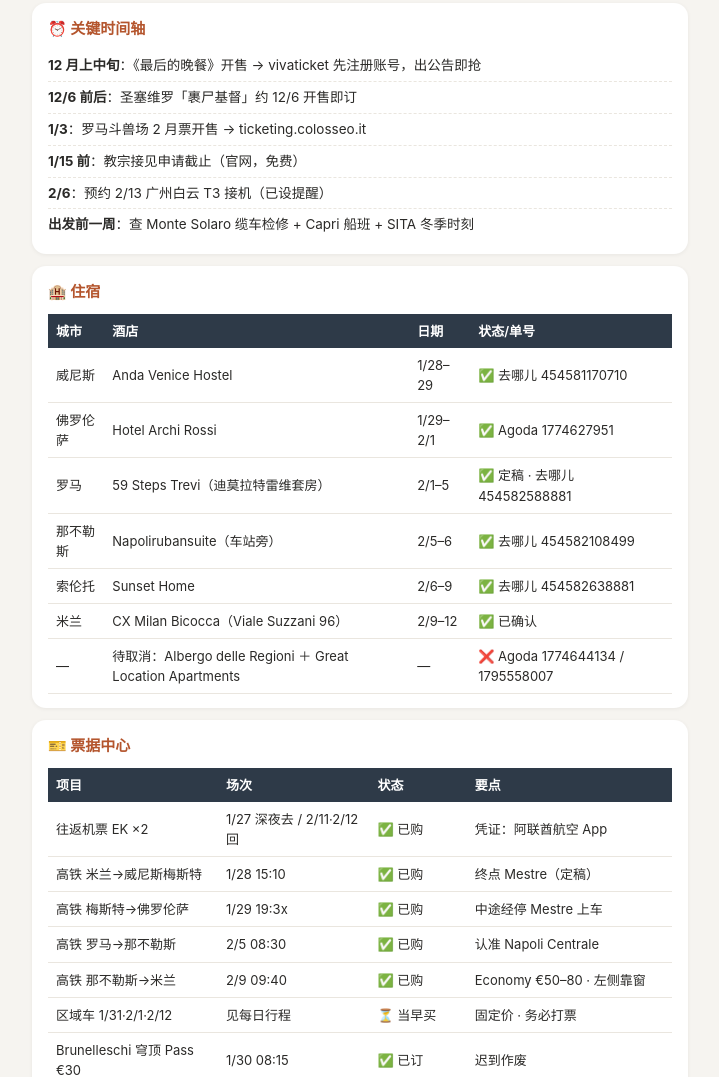
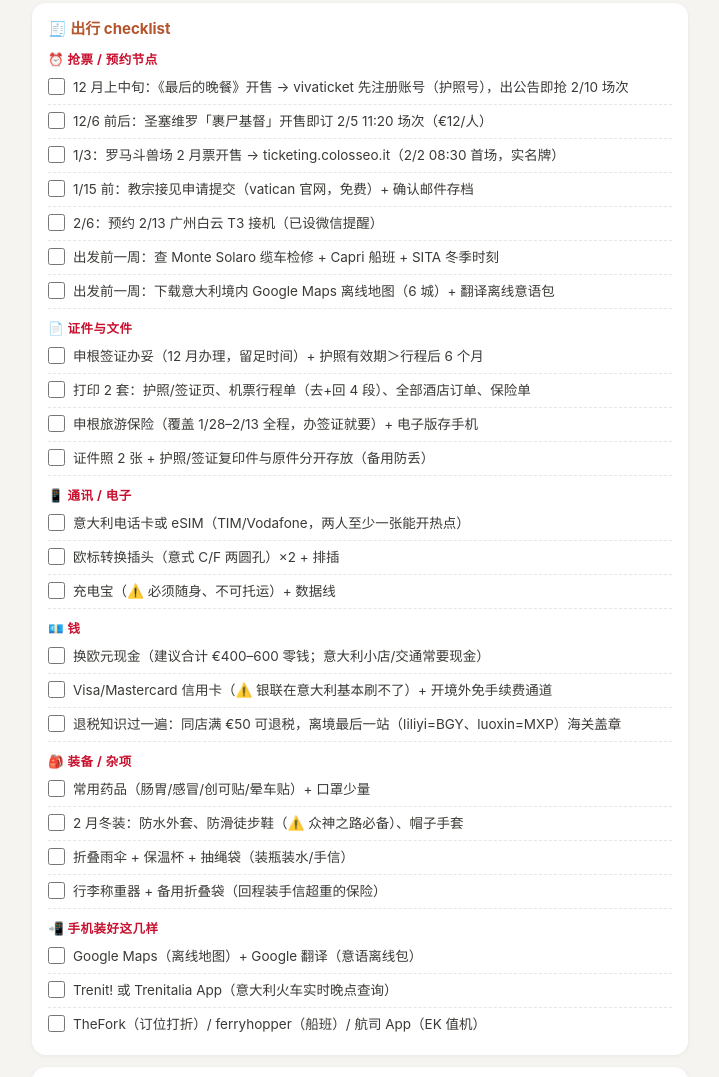
Before and after one commit to waynela1030-hub/italy-trip, a plain HTML site: page index.html in a window 1280 px wide. Shown: the part 1011-2088 px from the top of the page, without its empty margins (280-999 px from the left). Drawn offline with Linux system fonts and the light colour scheme.

Commit message:
Checklist: replace key timeline with 24-item travel checklist (persistent checkboxes)

```diff
--- a/index.html
+++ b/index.html
@@ -54,9 +54,11 @@ body{font-family:-apple-system,BlinkMacSystemFont,"PingFang SC","Microsoft YaHei
 .block{background:var(--card);border-radius:14px;padding:14px 16px;margin-top:12px;box-shadow:0 1px 4px rgba(0,0,0,.06)}
 .block h3{font-size:15px;margin-bottom:10px;color:var(--acc)}
 .flight{font-size:13.5px;background:#F7F1EA;border-radius:9px;padding:8px 11px;margin-bottom:7px}
-.keys{list-style:none}
-.keys li{font-size:13.5px;padding:5px 0;border-bottom:1px dashed var(--line)}
-.keys li:last-child{border-bottom:0}
+.ck{display:flex;align-items:flex-start;gap:8px;font-size:13.5px;padding:6px 0;border-bottom:1px dashed var(--line);cursor:pointer;color:#3C3A36}
+.ck:last-child{border-bottom:0}
+.ck input{width:17px;height:17px;flex:0 0 auto;margin-top:1px;accent-color:#C8102E}
+.ck input:checked+*{text-decoration:line-through;color:#A8A5A0}
+.ck-sec{font-size:12.5px;font-weight:700;color:#C8102E;margin:10px 0 2px;letter-spacing:.5px}
 .acc{width:100%;border-collapse:collapse;font-size:13px}
 .acc th{background:#2E3A48;color:#fff;padding:7px 8px;text-align:left;font-weight:600}
 .acc td{padding:7px 8px;border-bottom:1px solid var(--line)}
@@ -99,15 +101,43 @@ body{font-family:-apple-system,BlinkMacSystemFont,"PingFang SC","Microsoft YaHei
    <tr><td>2/6–2/9</td><td>索伦托</td><td>Sunset Home</td><td>3 晚</td></tr>
    <tr><td>2/9–2/12</td><td>米兰</td><td>CX Milan Bicocca</td><td>3 晚（luoxin 2/11 离境 = 2 晚）</td></tr></table></div>
 
-  <div class="block"><h3>⏰ 关键时间轴</h3>
-   <ul class="keys">
-    <li><b>12 月上中旬</b>：《最后的晚餐》开售 → vivaticket 先注册账号，出公告即抢</li>
-    <li><b>12/6 前后</b>：圣塞维罗「裹尸基督」约 12/6 开售即订</li>
-    <li><b>1/3</b>：罗马斗兽场 2 月票开售 → ticketing.colosseo.it</li>
-    <li><b>1/15 前</b>：教宗接见申请截止（官网，免费）</li>
-    <li><b>2/6</b>：预约 2/13 广州白云 T3 接机（已设提醒）</li>
-    <li><b>出发前一周</b>：查 Monte Solaro 缆车检修 + Capri 船班 + SITA 冬季时刻</li>
-   </ul></div>
+  <div class="block"><h3>🧾 出行 checklist</h3>
+   <div class="ck-sec">⏰ 抢票 / 预约节点</div>
+   <label class="ck"><input type="checkbox" id="ck1">12 月上中旬：《最后的晚餐》开售 → vivaticket 先注册账号（护照号），出公告即抢 2/10 场次</label>
+   <label class="ck"><input type="checkbox" id="ck2">12/6 前后：圣塞维罗「裹尸基督」开售即订 2/5 11:20 场次（€12/人）</label>
+   <label class="ck"><input type="checkbox" id="ck3">1/3：罗马斗兽场 2 月票开售 → ticketing.colosseo.it（2/2 08:30 首场，实名牌）</label>
+   <label class="ck"><input type="checkbox" id="ck4">1/15 前：教宗接见申请提交（vatican 官网，免费）+ 确认邮件存档</label>
+   <label class="ck"><input type="checkbox" id="ck5">2/6：预约 2/13 广州白云 T3 接机（已设微信提醒）</label>
+   <label class="ck"><input type="checkbox" id="ck6">出发前一周：查 Monte Solaro 缆车检修 + Capri 船班 + SITA 冬季时刻</label>
+   <label class="ck"><input type="checkbox" id="ck7">出发前一周：下载意大利境内 Google Maps 离线地图（6 城）+ 翻译离线意语包</label>
+
+   <div class="ck-sec">📄 证件与文件</div>
+   <label class="ck"><input type="checkbox" id="ck8">申根签证办妥（12 月办理，留足时间）+ 护照有效期＞行程后 6 个月</label>
+   <label class="ck"><input type="checkbox" id="ck9">打印 2 套：护照/签证页、机票行程单（去+回 4 段）、全部酒店订单、保险单</label>
+   <label class="ck"><input type="checkbox" id="ck10">申根旅游保险（覆盖 1/28–2/13 全程，办签证就要）+ 电子版存手机</label>
+   <label class="ck"><input type="checkbox" id="ck11">证件照 2 张 + 护照/签证复印件与原件分开存放（备用防丢）</label>
+
+   <div class="ck-sec">📱 通讯 / 电子</div>
+   <label class="ck"><input type="checkbox" id="ck12">意大利电话卡或 eSIM（TIM/Vodafone，两人至少一张能开热点）</label>
+   <label class="ck"><input type="checkbox" id="ck13">欧标转换插头（意式 C/F 两圆孔）×2 + 排插</label>
+   <label class="ck"><input type="checkbox" id="ck14">充电宝（⚠️ 必须随身、不可托运）+ 数据线</label>
+
+   <div class="ck-sec">💶 钱</div>
+   <label class="ck"><input type="checkbox" id="ck15">换欧元现金（建议合计 €400–600 零钱；意大利小店/交通常要现金）</label>
+   <label class="ck"><input type="checkbox" id="ck16">Visa/Mastercard 信用卡（⚠️ 银联在意大利基本刷不了）+ 开境外免手续费通道</label>
+   <label class="ck"><input type="checkbox" id="ck17">退税知识过一遍：同店满 €50 可退税，离境最后一站（liliyi=BGY、luoxin=MXP）海关盖章</label>
+
+   <div class="ck-sec">🎒 装备 / 杂项</div>
+   <label class="ck"><input type="checkbox" id="ck18">常用药品（肠胃/感冒/创可贴/晕车贴）+ 口罩少量</label>
+   <label class="ck"><input type="checkbox" id="ck19">2 月冬装：防水外套、防滑徒步鞋（⚠️ 众神之路必备）、帽子手套</label>
+   <label class="ck"><input type="checkbox" id="ck20">折叠雨伞 + 保温杯 + 抽绳袋（装瓶装水/手信）</label>
+   <label class="ck"><input type="checkbox" id="ck21">行李称重器 + 备用折叠袋（回程装手信超重的保险）</label>
+
+   <div class="ck-sec">📲 手机装好这几样</div>
+   <label class="ck"><input type="checkbox" id="ck22">Google Maps（离线地图）+ Google 翻译（意语离线包）</label>
+   <label class="ck"><input type="checkbox" id="ck23">Trenit! 或 Trenitalia App（意大利火车实时晚点查询）</label>
+   <label class="ck"><input type="checkbox" id="ck24">TheFork（订位打折）/ ferryhopper（船班）/ 航司 App（EK 值机）</label>
+  </div>
 
   <div class="block"><h3>🏨 住宿</h3>
    <table class="acc"><tr><th>城市</th><th>酒店</th><th>日期</th><th>状态/单号</th></tr>
@@ -282,6 +312,17 @@ function cd(){const n=new Date();const cdEl=document.getElementById('cd');
  const dd=Math.floor(diff/864e5),hh=Math.floor(diff%864e5/36e5),mm=Math.floor(diff%36e5/6e5);
  cdEl.textContent=`${cur[1]}  ${dd} 天 ${hh} 时 ${mm} 分`;}
 cd();setInterval(cd,10000);
+/* checklist persistence */
+try {{
+  const saved = JSON.parse(localStorage.getItem("it-ck") || "{{}}");
+  document.querySelectorAll(".ck input").forEach(el => {{
+    if (saved[el.id]) el.checked = true;
+    el.addEventListener("change", () => {{
+      const s = JSON.parse(localStorage.getItem("it-ck") || "{{}}");
+      s[el.id] = el.checked; localStorage.setItem("it-ck", JSON.stringify(s));
+    }});
+  }});
+}} catch(e) {{}}
 </script>
 <script>
 if ("serviceWorker" in navigator) { navigator.serviceWorker.register("sw.js"); }
```
